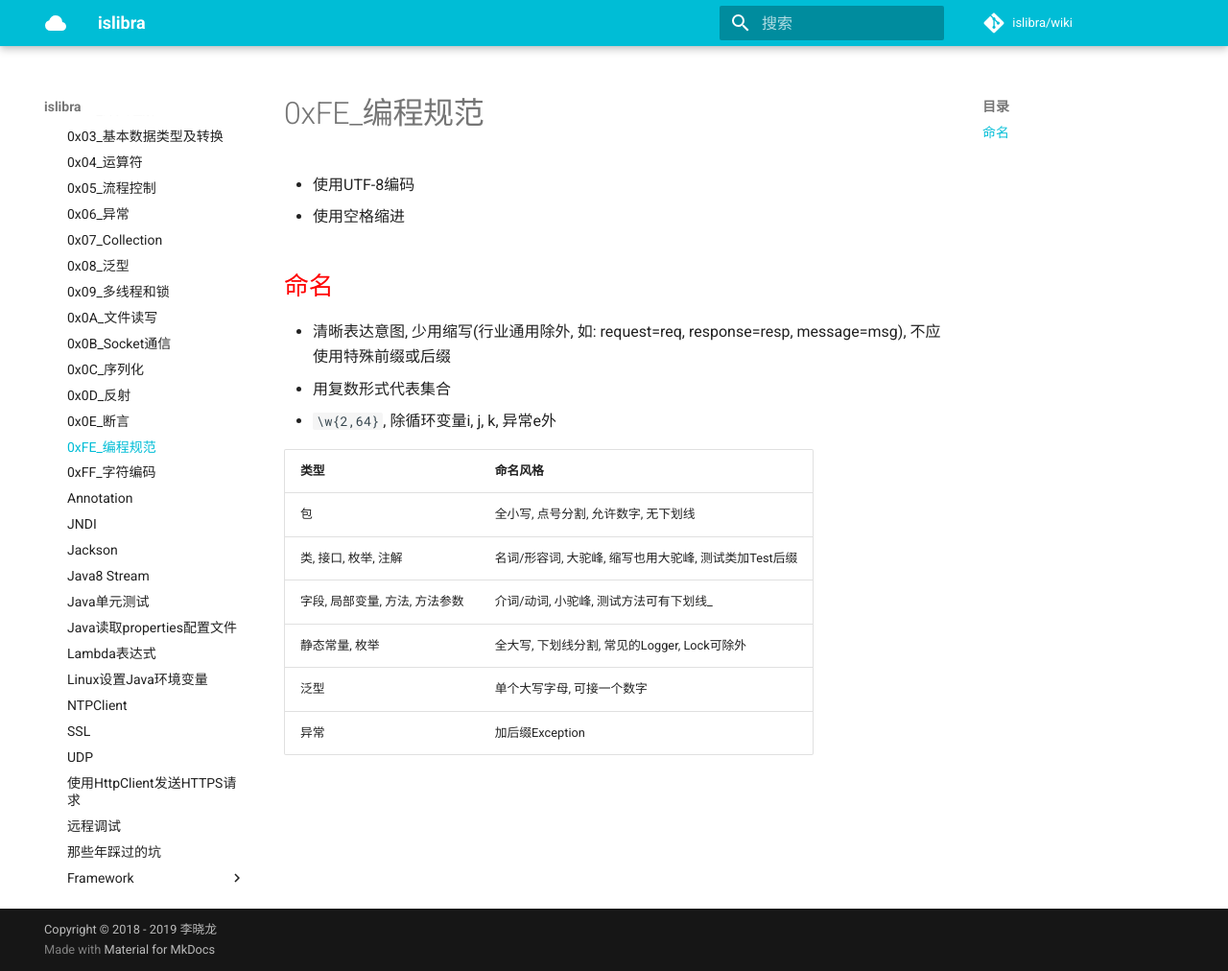
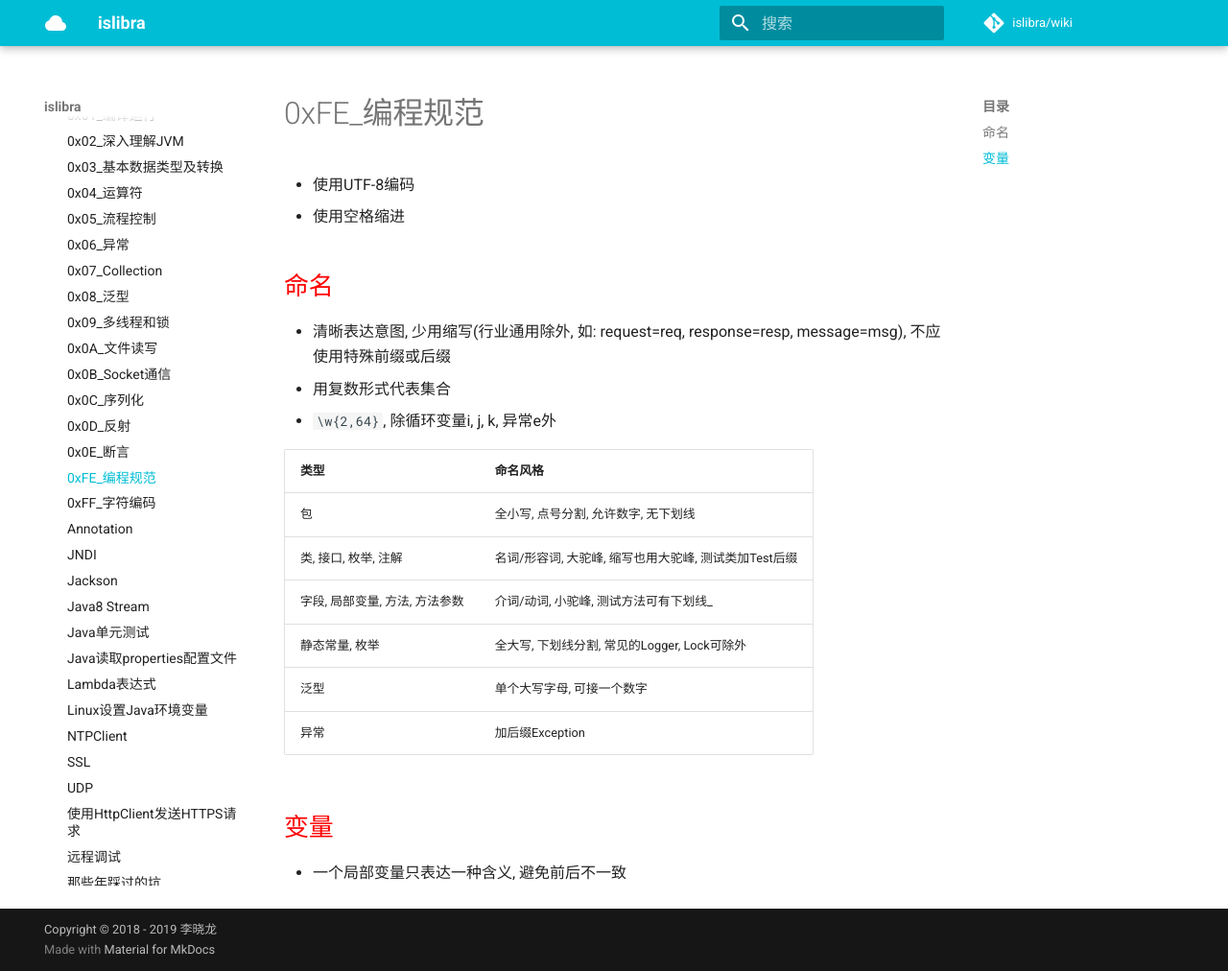
Before and after one commit to islibra/wiki, an MkDocs documentation site: the page built from docs/coding/java/0xFE_编程规范.md, in a window 1280 px wide and 1012 px high. Shown: the whole window at 96% size. Built offline with MkDocs 1.6.1 and Material for MkDocs 9.7.7, drawn with Linux system fonts in a browser that asks for light colours; comment, search, counter and statistics services are not loaded.

Commit message:
Update 0xFE_编程规范.md

```diff
--- a/docs/coding/java/0xFE_编程规范.md
+++ b/docs/coding/java/0xFE_编程规范.md
@@ -17,3 +17,7 @@
 静态常量, 枚举 | 全大写, 下划线分割, 常见的Logger, Lock可除外
 泛型 | 单个大写字母, 可接一个数字
 异常 | 加后缀Exception
+
+## 变量
+
+- 一个局部变量只表达一种含义, 避免前后不一致
```
